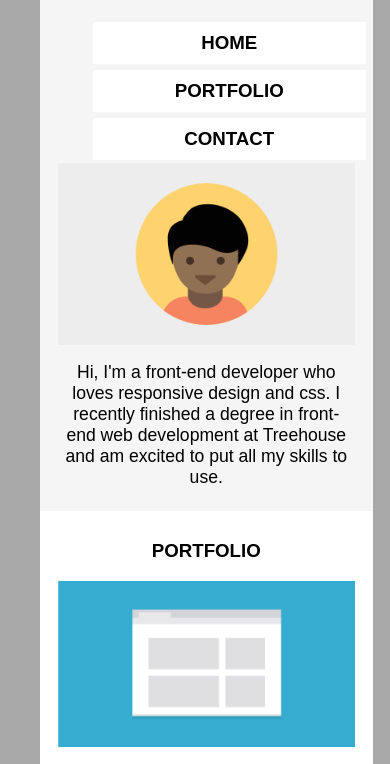
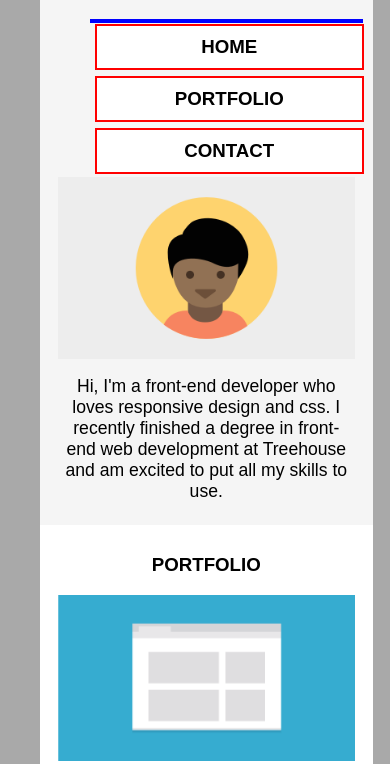
Before and after one commit to elechler/Project-2-mobile-first-layout, a plain HTML site: page index.html in a window 390 px wide. Shown: the part 76-840 px from the top of the page. Drawn offline with Linux system fonts and the light colour scheme.

Commit message:
mobile work

```diff
--- a/css/style.css
+++ b/css/style.css
@@ -57,8 +57,13 @@ a {
     margin: 3px;
     text-align: center;
     font-weight: bold;
+    border: 2px solid red;
 }
-
+.main-nav {
+    display: block;
+    margin: auto;
+    border: 2px solid blue;
+}
 body {
     font-family: Arial;
     padding: 10px;
--- a/index.html
+++ b/index.html
@@ -9,13 +9,14 @@
         <header class="main-header">
             <h1>Erin Lechler</h1>
             <ul><h3>
+            <div class="main-nav">
             <li>Home</li>
             <li>Portfolio</li>
             <li>Contact</li></h3>
+            </div>
             </ul>
             <img src="images/responsive-layout-profile.png" alt="Profile Image" class="img">
                 <p>Hi, I'm a front-end developer who loves responsive design and css.  I recently finished a degree in front-end web development at Treehouse and am excited to put all my skills to use. </p>
-
         </header>
 
             <body>
```
